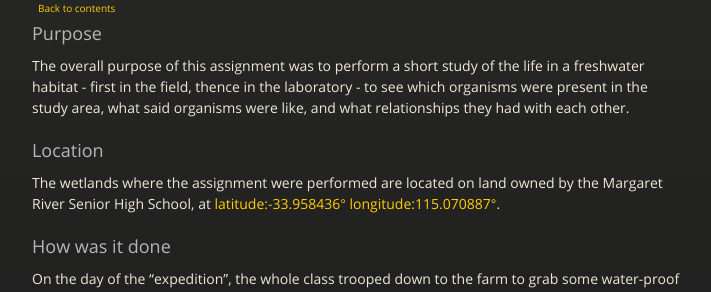
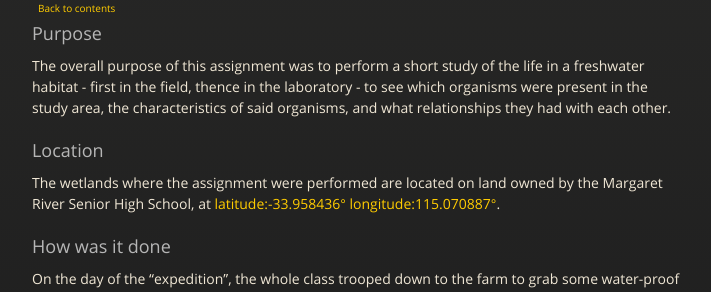
Before and after one commit to Mause/bio, a Jekyll site: the page built from _posts/2012-08-08-introduction.md, in a window 1280 px wide. Shown: the part 297-589 px from the top of the page, without its empty margins (283-994 px from the left). Built offline with Jekyll 4.4.1, drawn with Linux system fonts in a browser that asks for light colours; Markdown is read by kramdown in place of the engine named in the settings.

```diff
--- a/_posts/2012-08-08-introduction.md
+++ b/_posts/2012-08-08-introduction.md
@@ -5,7 +5,7 @@ title: Introduction
 ---
 
 ### Purpose
-The overall purpose of this assignment was to perform a short study of the life in a freshwater habitat - first in the field, thence in the laboratory - to see which organisms were present in the study area, what said organisms were like, and what relationships they had with each other. <!-- This is bullshit; giving us homework while you want us to simultenously be on top of this damn assignment. Howevermuch it may have been repeated beforehand, think before you do. Please -->
+The overall purpose of this assignment was to perform a short study of the life in a freshwater habitat - first in the field, thence in the laboratory - to see which organisms were present in the study area, the characteristics of said organisms, and what relationships they had with each other. <!-- This is bullshit; giving us homework while you want us to simultaneously be on top of this damn assignment. However much it may have been repeated beforehand, think before you do. Please -->
 
 ### Location
 The wetlands where the assignment were performed are located on land owned by the Margaret River Senior High School, at
@@ -52,13 +52,4 @@ On the day of the "expedition", the whole class trooped down to the farm to grab
 </dl>
 
 
-
-
-
-
 <br>
-<br>
-<br>
-<br>
-<br>
-<br>
--- a/stylesheets/styles.css
+++ b/stylesheets/styles.css
@@ -615,7 +615,8 @@ strong {
 }
 
 section img {
-  max-width: 100%;
+  /*max-width: 100%;*/
+  max-width: 450px;
 }
 
 blockquote {
```
Also changed, not shown: _posts/2012-08-05-labeled-diagrams.md (+3 -0 lines), 2 other files.
